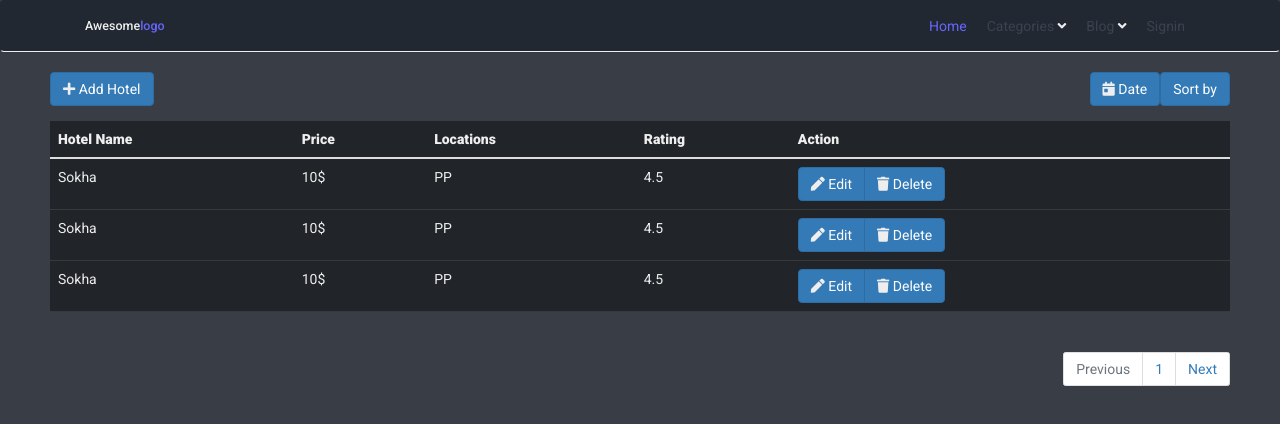
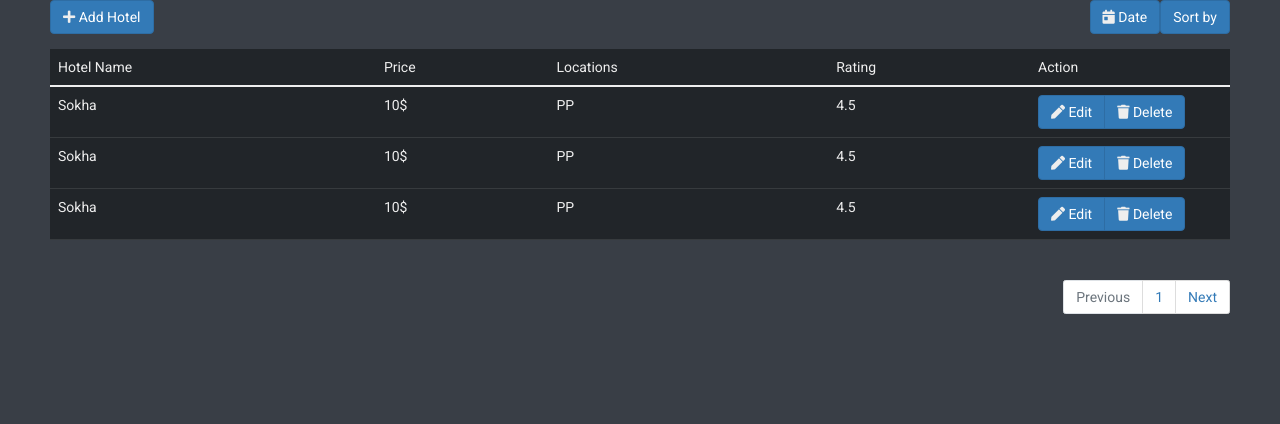
Before and after one commit to te-lyhourt/hotel_recommend, a Vue app: page /admin/admin-panel in a window 1280 px wide. Shown: the top 424 px of the page. Built offline with nearby package versions, Linux system fonts and the light colour scheme.

Commit message:
edit admin-panel v2

```diff
--- a/src/views/adminPanel.vue
+++ b/src/views/adminPanel.vue
@@ -1,7 +1,7 @@
 <template>
 
     <body>
-        <nav class="navbar">
+        <!-- <nav class="navbar">
             <div class="container">
                 <div class="navbar-header">
                     <button class="navbar-toggler" data-toggle="open-navbar1">
@@ -46,7 +46,7 @@
                     </ul>
                 </div>
             </div>
-        </nav>
+        </nav> -->
 
         <div class="container-fluid" style="padding: 0 5rem">
             <div style="padding-bottom: 1.5rem">
@@ -55,14 +55,14 @@
                 <button type="button" class="btn btn-primary pull-right"> <i class="fas fa-calendar-day"></i>  Date</button>
             </div>
 
-            <table class="table table-dark">
-                <thead>
+            <table class="table table-dark" >
+                <thead style="width: 100%">
                     <tr>
-                        <th>Hotel Name</th>
-                        <th>Price</th>
-                        <th>Locations</th>
-                        <th>Rating</th>
-                        <th>Action</th>
+                        <td>Hotel Name</td>
+                        <td>Price</td>
+                        <td>Locations</td>
+                        <td>Rating</td>
+                        <td style="width: 20rem">Action</td>
                     </tr>
                 </thead>
                 <tbody>
```
